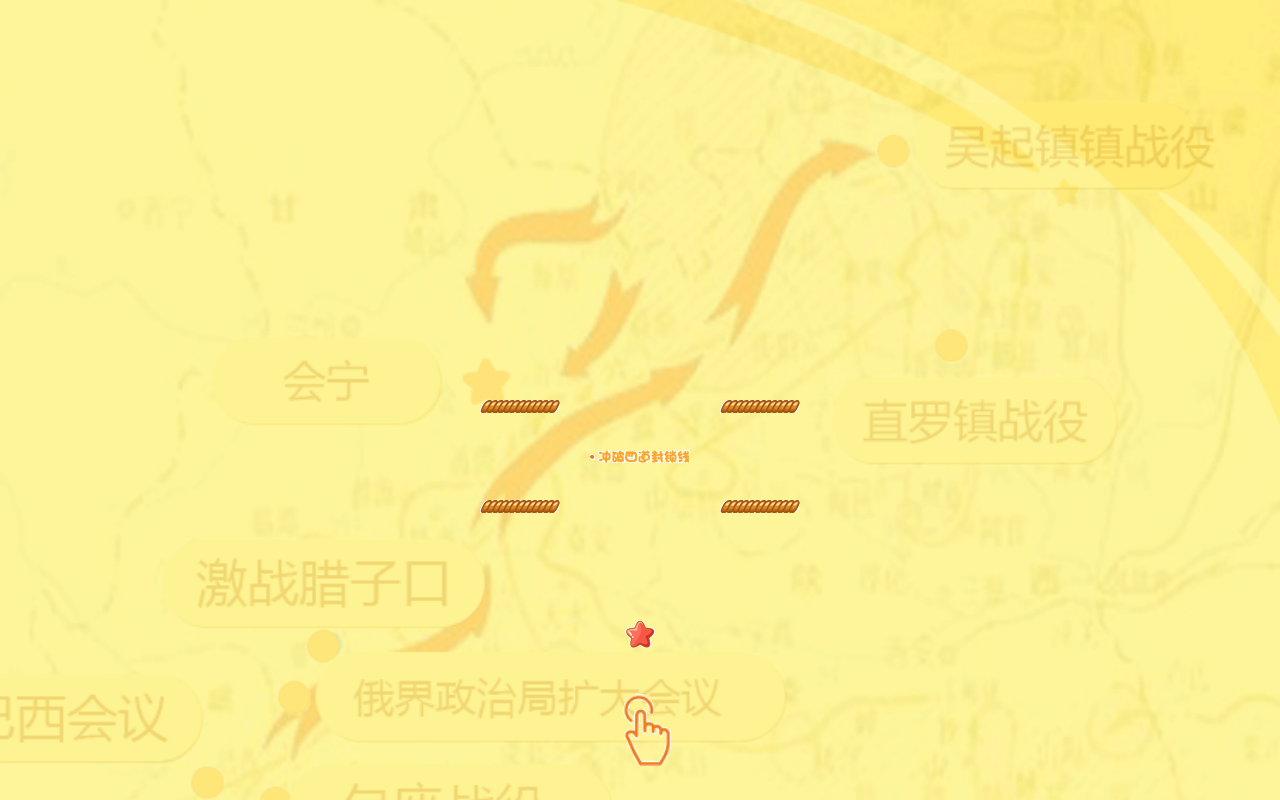
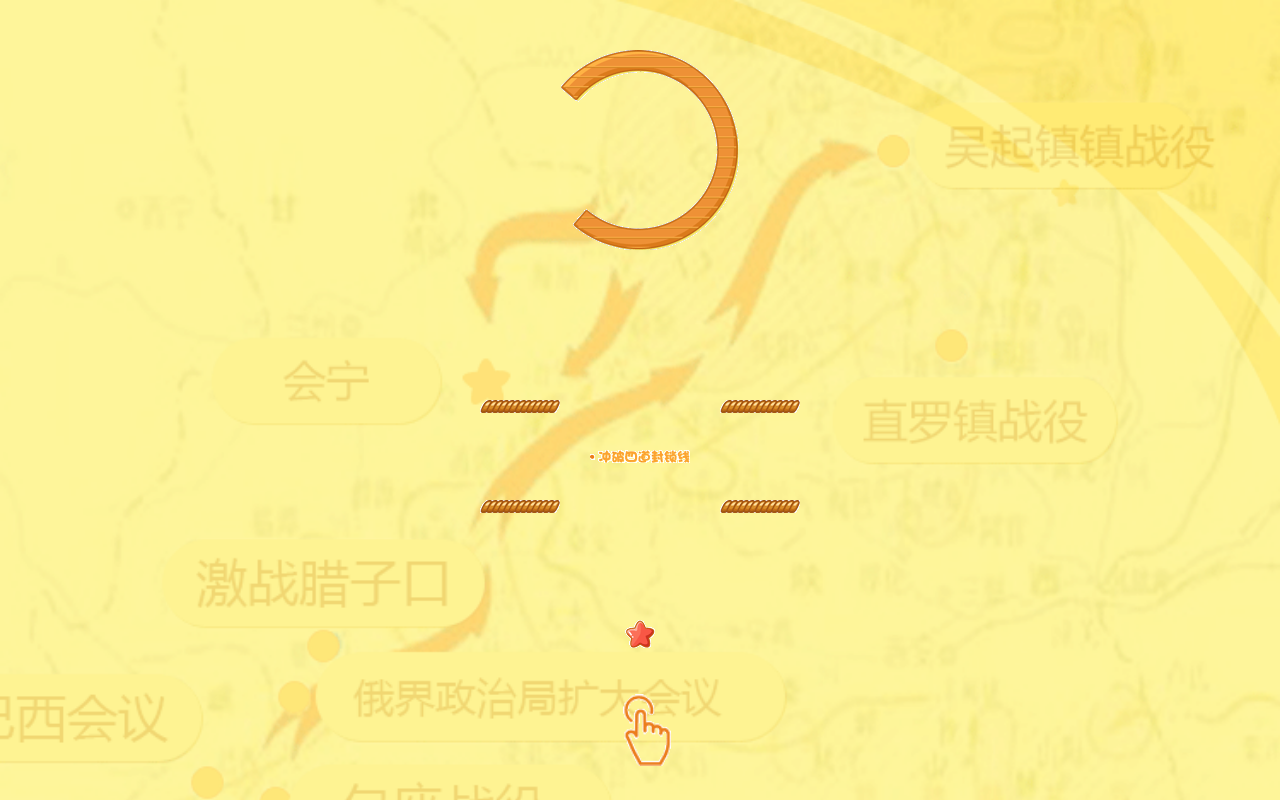
Before and after one commit to RedrockTeam/breakOut, a website: page src/html/game.html in a window 1280 px wide. Drawn offline with Linux system fonts and the light colour scheme.

Commit message:
Add a new barrier

```diff
--- a/src/html/game.html
+++ b/src/html/game.html
@@ -21,6 +21,8 @@
     <img src="../imgs/game-star.png" alt="star" id="img-star">
     <img src="../imgs/game-rope.png" alt="rope" id="img-rope">
     <img src="../imgs/game-title-1.png" alt="title_1" id="img-title-1">
+    <img src="../imgs/game-circle-1.png" alt="circle_1" id="img-circle-1">
+    <img src="../imgs/game-title-2.png" alt="title_2" id="img-title-2">
 </section>
 
 <script src="../js/zepto.js"></script>
--- a/src/js/game.js
+++ b/src/js/game.js
@@ -33,7 +33,11 @@ $(document).ready(() => {
         'barrier_two_left.move()',
         'barrier_two_right.move()',
         'star.collision(barrier_two_left.top, barrier_two_right.isClose)',
-        'barrier_one_sign.paint()'
+        'barrier_one_sign.paint()',
+        'barrier_three.rotate()',
+        'barrier_two_sign.paint()',
+        'star.collision(barrier_three.testPoint.down.y, barrier_three.testPoint.down.status)',
+        'star.collision(barrier_three.testPoint.up.y, barrier_three.testPoint.up.status)'
     ];
 
     class Stage {
@@ -77,14 +81,6 @@ $(document).ready(() => {
             pub.timer = setInterval(() => {
                 stage.refresh();
                 stage.up(star.getPos()[1]);
-
-                //barrier_one_left.move();
-                //barrier_one_right.move();
-                //star.collision(barrier_one_left.top, barrier_one_right.isClose);
-                //
-                //barrier_two_left.move();
-                //barrier_two_right.move();
-                //star.collision(barrier_two_left.top, barrier_two_right.isClose);
 
                 gameController.forEach(item => eval(item));
 
@@ -194,12 +190,12 @@ $(document).ready(() => {
             this.initDegree = rotateDegree;
             this.testPoint = {
                 up: {
-                    y: this.start.y,
+                    y: this.start.y + 10,
                     zone: zoneUp,
                     status: true
                 },
                 down: {
-                    y: this.start.y + this.height,
+                    y: this.start.y - 10 + this.height,
                     zone: zoneDown,
                     status: true
                 }
@@ -236,6 +232,8 @@ $(document).ready(() => {
                 this.rotateDeg = this.initDegree;
             }
             /* 转了一圈之后重新转/判断 */
+
+            //console.log(this.rotateDeg);
 
             let upCount = 0;
             let downCount = 0;
@@ -399,19 +397,24 @@ $(document).ready(() => {
     const imgRope = document.querySelector("#img-rope");
     const imgTouch = document.querySelector("#img-touch");
     const imgT1 = document.querySelector("#img-title-1");
+    const imgC1 = document.querySelector("#img-circle-1");
+    const imgT2 = document.querySelector("#img-title-2");
     const winHeight = window.innerHeight;
 
     const stage = new Stage();
     const touch = new Sign(167, winHeight - 70, 40, 60, imgTouch);
     const star = new Star(winHeight - 180, 145, 30, 30, imgStar);
 
-    const barrier_one_left = new Block(0, winHeight - 300, 80, 13, imgRope, true, 40, 120, [[105, 120]]);
+    const barrier_one_left = new Block(0, winHeight - 300, 80, 13, imgRope, true, 40, 120, [[105, 125]]);
     const barrier_one_right = new Block(240, winHeight - 300, 80, 13, imgRope, false, 200, 280, [[200, 215]]);
+    const barrier_one_sign = new Sign(110, winHeight - 350, 100, 13, imgT1);
+    const barrier_two_left = new Block(0, winHeight - 400, 80, 13, imgRope, true, 40, 120, [[105, 125]]);
+    const barrier_two_right = new Block(240, winHeight - 400, 80, 13, imgRope, false, 200, 280, [[200, 215]]);
+    /* 第一关的五个东西 */
 
-    const barrier_one_sign = new Sign(110, winHeight - 350, 100, 13, imgT1);
-
-    const barrier_two_left = new Block(0, winHeight - 400, 80, 13, imgRope, true, 40, 120, [[105, 120]]);
-    const barrier_two_right = new Block(240, winHeight - 400, 80, 13, imgRope, false, 200, 280, [[200, 215]]);
+    const barrier_three = new Circle(60, winHeight - 750, 200, 200, imgC1, 0, [[0.7, 2.4]], [[3.9, 5.5]]);
+    const barrier_two_sign = new Sign(125, winHeight - 650, 80, 13, imgT2);
+    /* 第二关 一个圆 */
 
     stage.refresh();
 
@@ -421,6 +424,7 @@ $(document).ready(() => {
         barrier_one_sign.paint();
         barrier_two_left.paint();
         barrier_two_right.paint();
+        barrier_three.paint();
         star.paint();
     }, 200);
 
```
Also changed, not shown: dist/html/game.html, dist/imgs/game-circle-1.png (added), dist/imgs/game-title-2.png (added), dist/js/game.js, src/imgs/game-circle-1.png (added), src/imgs/game-title-2.png (added).
